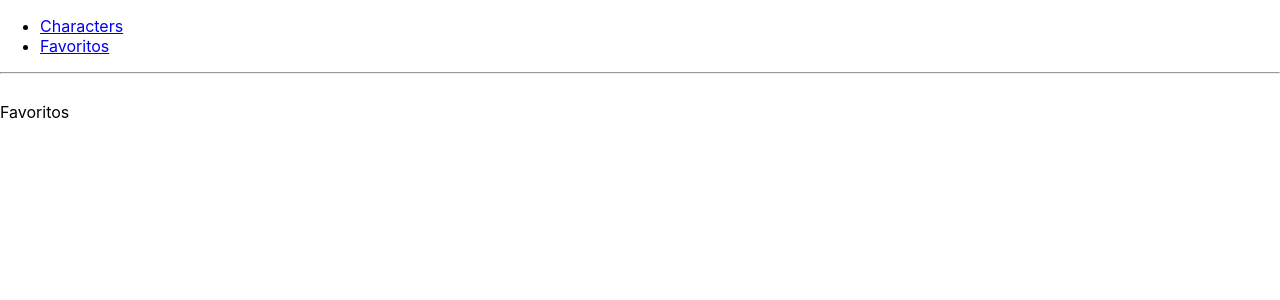
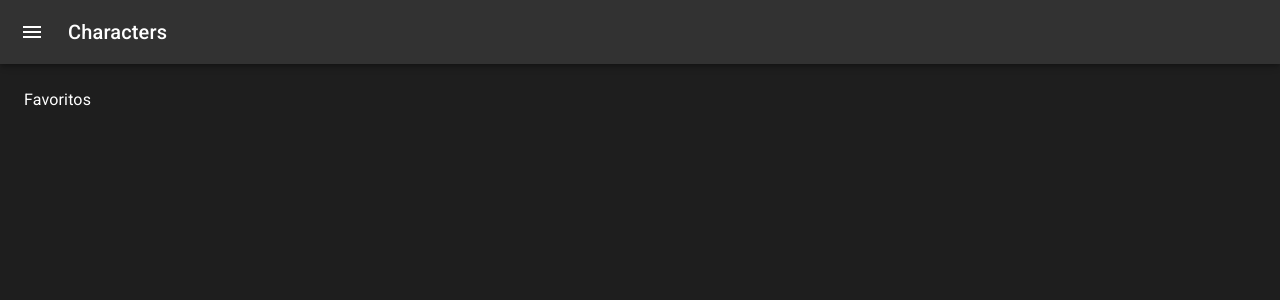
Before and after one commit to InesR21/xseedsf-challenge, a React (Create React App) app: page /favoritos in a window 1280 px wide. Shown: the top 300 px of the page. Built offline with nearby package versions, Linux system fonts and the light colour scheme.

Commit message:
add sidebar and material configs

```diff
--- a/package.json
+++ b/package.json
@@ -3,6 +3,11 @@
   "version": "0.1.0",
   "private": true,
   "dependencies": {
+    "@emotion/react": "^11.10.5",
+    "@emotion/styled": "^11.10.5",
+    "@fontsource/roboto": "^4.5.8",
+    "@mui/icons-material": "^5.10.16",
+    "@mui/material": "^5.10.17",
     "@testing-library/jest-dom": "^5.16.5",
     "@testing-library/react": "^13.4.0",
     "@testing-library/user-event": "^13.5.0",
--- a/src/App.js
+++ b/src/App.js
@@ -8,12 +8,29 @@ import Sidebar from './layout/Sidebar';
 import Characters from './pages/Characters';
 import Favorites from './pages/Favorites';
 import NoPage from './pages/NoPage';
+import '@fontsource/roboto/300.css';
+import '@fontsource/roboto/400.css';
+import '@fontsource/roboto/500.css';
+import '@fontsource/roboto/700.css';
+import { ThemeProvider, createTheme } from '@mui/material/styles';
+import CssBaseline from '@mui/material/CssBaseline';
 
+const darkTheme = createTheme({
+  palette: {
+    mode: 'dark',
+    background: {
+      default: '#1E1E1E',
+      paper: '#1E1E1E',
+    },
+  },
+});
 
 function App() {
   return (
     <Router>
-      <Sidebar />
+      <ThemeProvider theme={darkTheme}>
+        <CssBaseline />
+        <Sidebar>
           <div className="App">
             <Routes>
               <Route path="/" element={<Characters />} />
@@ -21,6 +38,8 @@ function App() {
               <Route path="*" element={<NoPage />} />
             </Routes>
           </div>
+        </Sidebar>
+      </ThemeProvider>
     </Router>
   )
 }
--- a/src/layout/Sidebar.tsx
+++ b/src/layout/Sidebar.tsx
@@ -1,21 +1,144 @@
-import React from "react";
-import { Link } from "react-router-dom";
+import { useNavigate } from "react-router-dom";
+import * as React from "react";
+import { styled, useTheme } from "@mui/material/styles";
+import Box from "@mui/material/Box";
+import Drawer from "@mui/material/Drawer";
+import CssBaseline from "@mui/material/CssBaseline";
+import MuiAppBar, { AppBarProps as MuiAppBarProps } from "@mui/material/AppBar";
+import Toolbar from "@mui/material/Toolbar";
+import List from "@mui/material/List";
+import Typography from "@mui/material/Typography";
 
-const Sidebar = () => {
+import IconButton from "@mui/material/IconButton";
+import MenuIcon from "@mui/icons-material/Menu";
+import ClearIcon from "@mui/icons-material/Clear";
+import ListItem from "@mui/material/ListItem";
+import ListItemButton from "@mui/material/ListItemButton";
+import { ListItemText } from "@mui/material";
+
+const drawerWidth = 240;
+const Main = styled("main", { shouldForwardProp: (prop) => prop !== "open" })<{
+  open?: boolean;
+}>(({ theme, open }) => ({
+  flexGrow: 1,
+  padding: theme.spacing(3),
+  transition: theme.transitions.create("margin", {
+    easing: theme.transitions.easing.sharp,
+    duration: theme.transitions.duration.leavingScreen,
+  }),
+  marginLeft: `-${drawerWidth}px`,
+  ...(open && {
+    transition: theme.transitions.create("margin", {
+      easing: theme.transitions.easing.easeOut,
+      duration: theme.transitions.duration.enteringScreen,
+    }),
+    marginLeft: 0,
+  }),
+}));
+
+interface AppBarProps extends MuiAppBarProps {
+  open?: boolean;
+}
+
+const AppBar = styled(MuiAppBar, {
+  shouldForwardProp: (prop) => prop !== "open",
+})<AppBarProps>(({ theme, open }) => ({
+  transition: theme.transitions.create(["margin", "width"], {
+    easing: theme.transitions.easing.sharp,
+    duration: theme.transitions.duration.leavingScreen,
+  }),
+  ...(open && {
+    width: `calc(100% - ${drawerWidth}px)`,
+    marginLeft: `${drawerWidth}px`,
+    transition: theme.transitions.create(["margin", "width"], {
+      easing: theme.transitions.easing.easeOut,
+      duration: theme.transitions.duration.enteringScreen,
+    }),
+  }),
+}));
+
+const DrawerHeader = styled("div")(({ theme }) => ({
+  display: "flex",
+  alignItems: "center",
+  padding: theme.spacing(0, 1),
+  // necessary for content to be below app bar
+  ...theme.mixins.toolbar,
+  justifyContent: "flex-start",
+}));
+
+const Sidebar = (childrens: { children: React.ReactFragment }) => {
+  const theme = useTheme();
+  const [open, setOpen] = React.useState(false);
+  const navigate = useNavigate();
+
+  const handleDrawerOpen = () => {
+    setOpen(true);
+  };
+
+  const handleDrawerClose = () => {
+    setOpen(false);
+  };
+  const listItems = [
+    { text: "Characters", link: () => navigate("/") },
+    { text: "Favorites", link: () => navigate("/favoritos") },
+  ];
   return (
-    <div>
-      {" "}
-      <ul>
-        <li>
-          <Link to="/">Characters</Link>
-        </li>
-        <li>
-          <Link to="/favoritos">Favoritos</Link>
-        </li>
-      </ul>
-      <hr />
-      <br />
-    </div>
+    <Box sx={{ display: "flex" }}>
+      <CssBaseline />
+      <AppBar position="fixed" open={open}>
+        <Toolbar>
+          <IconButton
+            color="inherit"
+            aria-label="open drawer"
+            onClick={handleDrawerOpen}
+            edge="start"
+            sx={{ mr: 2, ...(open && { display: "none" }) }}
+          >
+            <MenuIcon />
+          </IconButton>
+          <Typography variant="h6" noWrap component="div">
+            Characters
+          </Typography>
+        </Toolbar>
+      </AppBar>
+      <Drawer
+        sx={{
+          width: drawerWidth,
+          flexShrink: 0,
+          "& .MuiDrawer-paper": {
+            width: "100%",
+            boxSizing: "border-box",
+          },
+        }}
+        variant="persistent"
+        anchor="left"
+        open={open}
+      >
+        <DrawerHeader>
+          <IconButton onClick={handleDrawerClose}>{<ClearIcon />}</IconButton>
+        </DrawerHeader>
+
+        <List>
+          {listItems.map((item, index) => (
+            <ListItem
+              key={item.text}
+              onClick={() => {
+                handleDrawerClose();
+                item.link();
+              }}
+            >
+              <ListItemButton>
+                <ListItemText primary={item.text} />
+              </ListItemButton>
+            </ListItem>
+          ))}
+        </List>
+      </Drawer>
+      <Main open={open}>
+        <DrawerHeader />
+        {childrens.children}
+      </Main>
+    </Box>
   );
 };
 
--- a/src/pages/Characters.tsx
+++ b/src/pages/Characters.tsx
@@ -13,7 +13,6 @@ function Characters() {
 
   return (
     <div>
-      <h1>Characters</h1>
       {characters.length === 0 && <p>Loading...</p>}
       <ul>
         {characters.map((character) => (
```
Also changed, not shown: 1 other file (tests, documents, lock files or other folders). Lines whose indentation alone changed are shown as unchanged.
